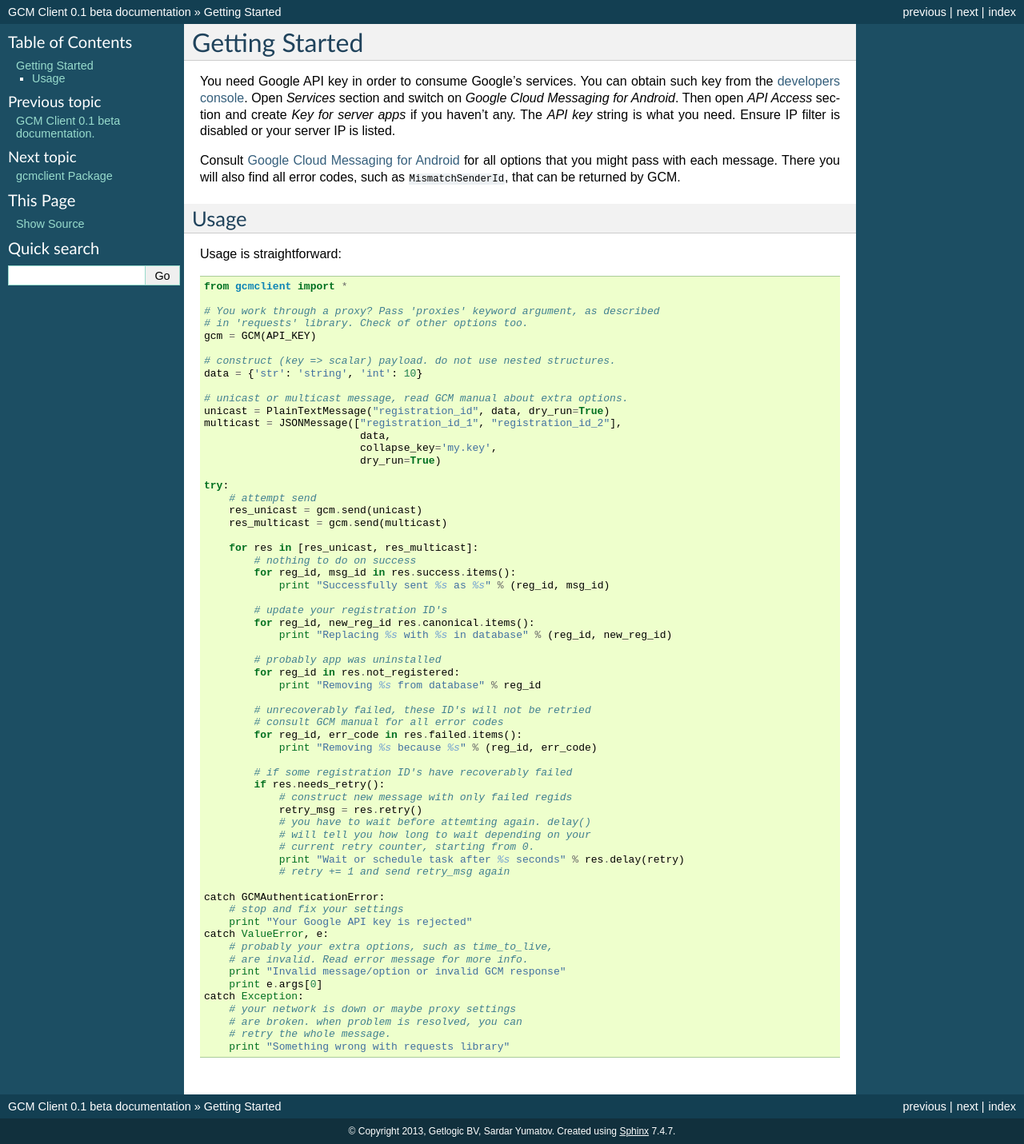
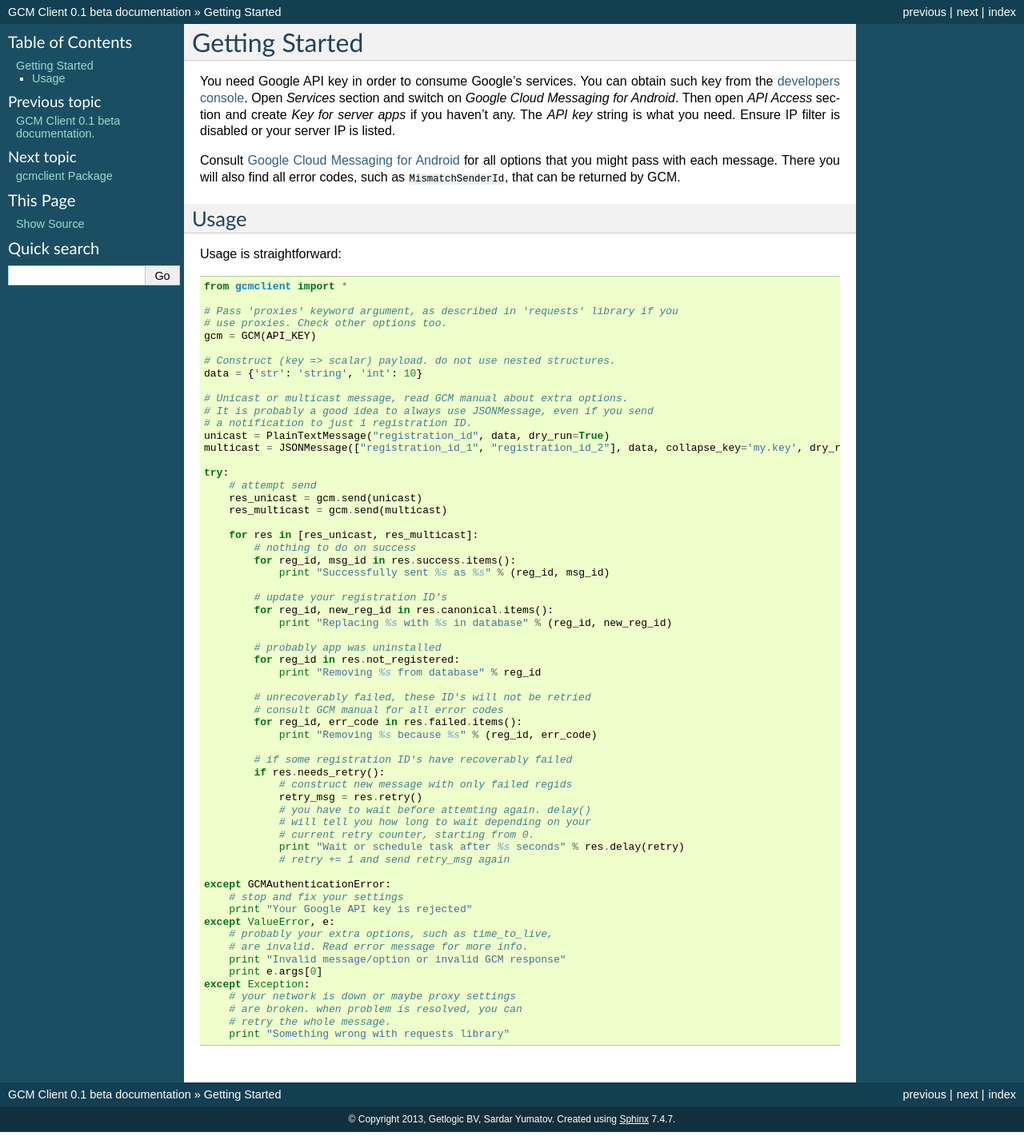
Before and after one commit to happybits/fcm-client, a Sphinx documentation site: the page built from docs/intro.rst, in a window 1280 px wide. Shown: the whole page at 80% size. Built offline with Sphinx 7.4.7, drawn with Linux system fonts in a browser that asks for light colours.

Commit message:
Fixed some documntation mistakes

```diff
--- a/docs/conf.py
+++ b/docs/conf.py
@@ -244,4 +244,5 @@
 # How to display URL addresses: 'footnote', 'no', or 'inline'.
 #texinfo_show_urls = 'footnote'
 
+# Use __init__ docs for classes
 autoclass_content = 'init'
--- a/docs/intro.rst
+++ b/docs/intro.rst
@@ -18,19 +18,18 @@
 
     from gcmclient import *
 
-    # You work through a proxy? Pass 'proxies' keyword argument, as described
-    # in 'requests' library. Check of other options too.
+    # Pass 'proxies' keyword argument, as described in 'requests' library if you
+    # use proxies. Check other options too.
     gcm = GCM(API_KEY)
 
-    # construct (key => scalar) payload. do not use nested structures.
+    # Construct (key => scalar) payload. do not use nested structures.
     data = {'str': 'string', 'int': 10}
 
-    # unicast or multicast message, read GCM manual about extra options.
+    # Unicast or multicast message, read GCM manual about extra options.
+    # It is probably a good idea to always use JSONMessage, even if you send
+    # a notification to just 1 registration ID.
     unicast = PlainTextMessage("registration_id", data, dry_run=True)
-    multicast = JSONMessage(["registration_id_1", "registration_id_2"],
-                             data,
-                             collapse_key='my.key',
-                             dry_run=True)
+    multicast = JSONMessage(["registration_id_1", "registration_id_2"], data, collapse_key='my.key', dry_run=True)
 
     try:
         # attempt send
@@ -43,7 +42,7 @@
                 print "Successfully sent %s as %s" % (reg_id, msg_id)
 
             # update your registration ID's
-            for reg_id, new_reg_id res.canonical.items():
+            for reg_id, new_reg_id in res.canonical.items():
                 print "Replacing %s with %s in database" % (reg_id, new_reg_id)
 
             # probably app was uninstalled
@@ -65,15 +64,15 @@
                 print "Wait or schedule task after %s seconds" % res.delay(retry)
                 # retry += 1 and send retry_msg again
 
-    catch GCMAuthenticationError:
+    except GCMAuthenticationError:
         # stop and fix your settings
         print "Your Google API key is rejected"
-    catch ValueError, e:
+    except ValueError, e:
         # probably your extra options, such as time_to_live,
         # are invalid. Read error message for more info.
         print "Invalid message/option or invalid GCM response"
         print e.args[0]
-    catch Exception:
+    except Exception:
         # your network is down or maybe proxy settings
         # are broken. when problem is resolved, you can
         # retry the whole message.
```
Also changed, not shown: README.rst (+9 -72 lines), docs/index.rst (+8 -3 lines).
